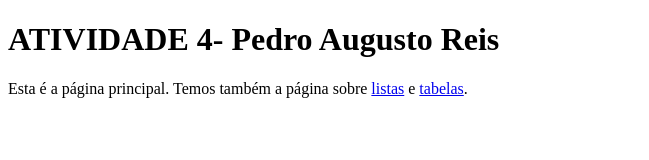
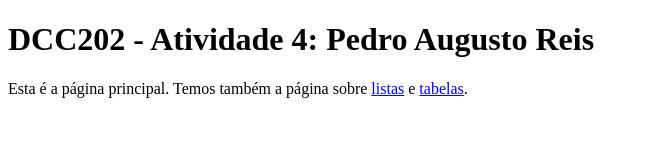
Before and after one commit to ufjf-dcc202/ufjf-dcc202-2023-3-b-atv4-beapedro, a website: page index.html in a window 1280 px wide. Shown: the whole page, without its empty margins (0-649 px from the left). Drawn offline with Linux system fonts and the light colour scheme.

Commit message:
correções

```diff
--- a/index.html
+++ b/index.html
@@ -3,14 +3,16 @@
 <head>
     <meta charset="UTF-8">
     <meta name="viewport" content="width=device-width, initial-scale=1.0">
-    <title>ATIVIDADE 4- Pedro Augusto Reis</title>
+    <title>DCC202 - Atividade 4: Pedro Augusto Reis</title>
 </head>
 <body>
     <main>
-        <h1>ATIVIDADE 4- Pedro Augusto Reis</h1>
+        <h1>DCC202 - Atividade 4: Pedro Augusto Reis</h1>
 
             <p>Esta é a página principal. Temos também a página sobre <a href="listas.html">listas</a> e <a href="tabelas.html">tabelas</a>.</p>
+        </h1>
 
+    </main>
     </main>
 </body>
 </html>
```
